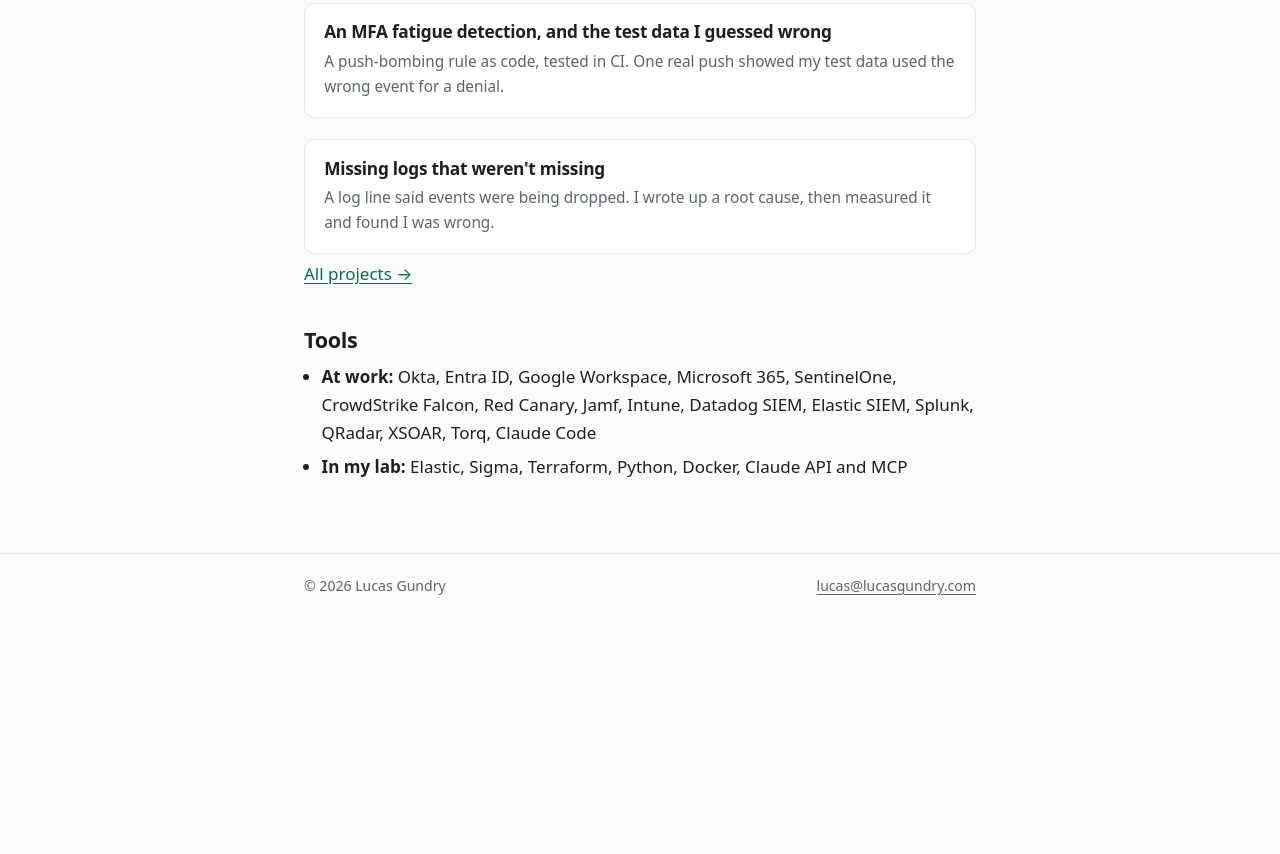
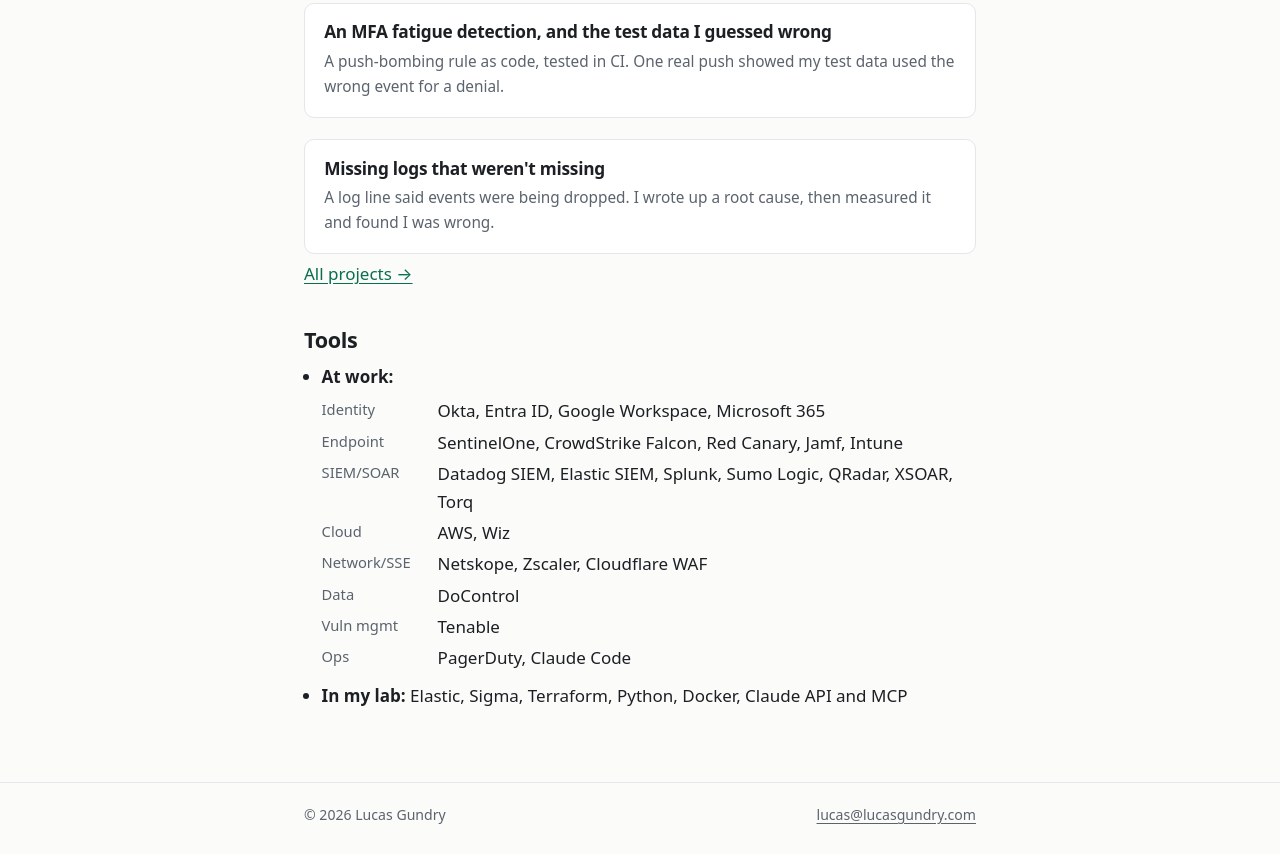
Before and after one commit to lucas-gundry/Site, a plain HTML site: page public/index.html in a window 1280 px wide. Shown: the part 1217-2071 px from the top of the page. Before the commit the page ends 1842 px from the top, so only its background shows below. Drawn offline with Linux system fonts and the light colour scheme.

Commit message:
Homepage: group the At work tools by category and add nine tools
Co-Authored-By: Claude Opus 5.5 <noreply@anthropic.com>

```diff
--- a/public/assets/style.css
+++ b/public/assets/style.css
@@ -225,3 +225,8 @@ tr:last-child td { border-bottom: 0; }
 .roles .role span { color: var(--muted); font-size: 0.92rem; }
 .roles > li > p:last-child, .roles ul { margin-bottom: 0; }
 .tools { padding-left: 1.1rem; }
+.tool-groups { margin: 0.3rem 0 0.5rem; }
+.tool-groups div { display: grid; grid-template-columns: 6.5rem 1fr; gap: 0 0.75rem; padding: 0.1rem 0; }
+.tool-groups dt { color: var(--muted); font-size: 0.92rem; }
+.tool-groups dd { margin: 0; }
+@media (max-width: 26rem) { .tool-groups div { display: block; padding: 0.2rem 0; } }
--- a/public/index.html
+++ b/public/index.html
@@ -64,7 +64,18 @@
 
     <h2>Tools</h2>
     <ul class="tools">
-      <li><strong>At work:</strong> Okta, Entra ID, Google Workspace, Microsoft 365, SentinelOne, CrowdStrike Falcon, Red Canary, Jamf, Intune, Datadog SIEM, Elastic SIEM, Splunk, QRadar, XSOAR, Torq, Claude Code</li>
+      <li><strong>At work:</strong>
+        <dl class="tool-groups">
+          <div><dt>Identity</dt><dd>Okta, Entra ID, Google Workspace, Microsoft 365</dd></div>
+          <div><dt>Endpoint</dt><dd>SentinelOne, CrowdStrike Falcon, Red Canary, Jamf, Intune</dd></div>
+          <div><dt>SIEM/SOAR</dt><dd>Datadog SIEM, Elastic SIEM, Splunk, Sumo Logic, QRadar, XSOAR, Torq</dd></div>
+          <div><dt>Cloud</dt><dd>AWS, Wiz</dd></div>
+          <div><dt>Network/SSE</dt><dd>Netskope, Zscaler, Cloudflare WAF</dd></div>
+          <div><dt>Data</dt><dd>DoControl</dd></div>
+          <div><dt>Vuln mgmt</dt><dd>Tenable</dd></div>
+          <div><dt>Ops</dt><dd>PagerDuty, Claude Code</dd></div>
+        </dl>
+      </li>
       <li><strong>In my lab:</strong> Elastic, Sigma, Terraform, Python, Docker, Claude API and MCP</li>
     </ul>
   </main>
```
